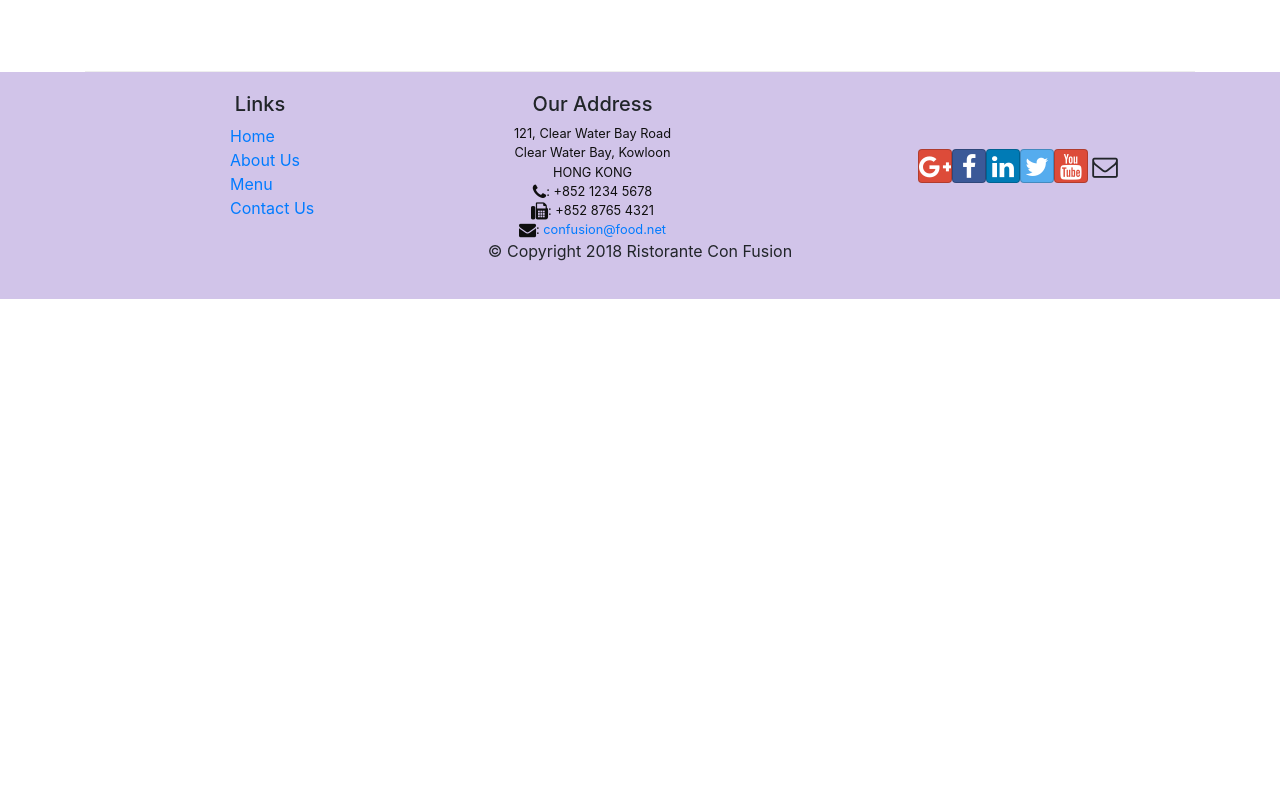
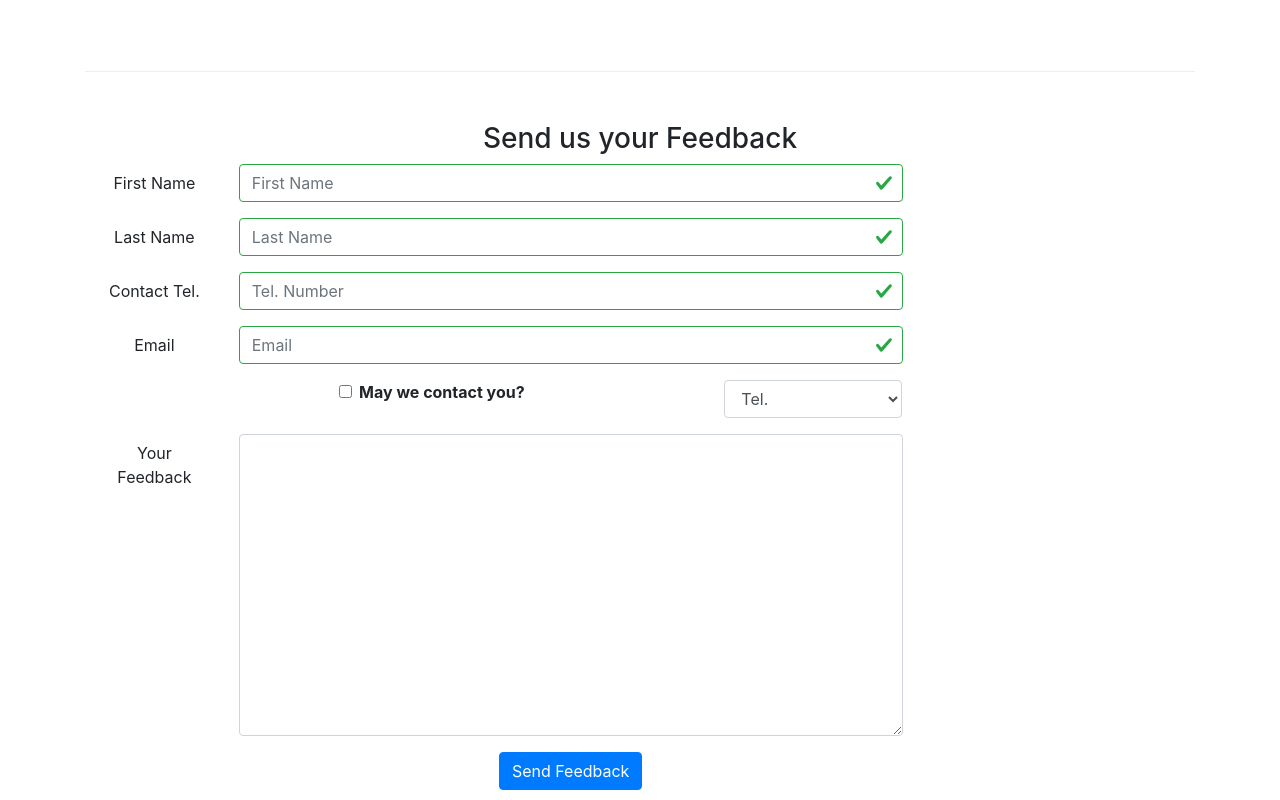
Before and after one commit to radhikathakkar/reactjs-demo, a React (Create React App) app: page /contactus in a window 1280 px wide. Shown: the part 800-1600 px from the top of the page. Before the commit the page ends 1099 px from the top, so only its background shows below. Built offline with nearby package versions, Linux system fonts and the light colour scheme.

Commit message:
controlled forms in react

```diff
--- a/src/components/AboutComponent.js
+++ b/src/components/AboutComponent.js
@@ -4,17 +4,18 @@
 
 function RenderLeader({ leader }) {
     return (
-
-            <Media>{leader.image}
-                <Media left href="#">
-                    <Media object data-src={leader.image} alt={leader.name} />
-                </Media>
-                <Media body left>
-                    <Media heading>{leader.name}</Media>
-                    <p>{leader.designation}</p>
-                    <p>{leader.description}</p>
-                </Media>
+        <div>
+        <Media tag="li" key={leader.id} className="col-12 mt-5" >
+            <Media left middle>
+                <Media object src={leader.image} alt={leader.name} />
             </Media>
+            <Media body className="ml-5">
+                <Media heading>{leader.name}</Media>
+                <p>{leader.designation}</p>
+                <p>{leader.description}</p>
+            </Media>
+        </Media>
+    </div>
     )
 }
 
--- a/src/components/ContactComponent.js
+++ b/src/components/ContactComponent.js
@@ -1,8 +1,87 @@
-import React from 'react';
-import { Breadcrumb, BreadcrumbItem } from 'reactstrap';
+import React, { Component } from 'react';
+import { Breadcrumb, BreadcrumbItem, Form, FormGroup, Input, Label, Col, Button, FormFeedback } from 'reactstrap';
 import { Link } from 'react-router-dom';
-function Contact(props) {
-    return(
+class Contact extends Component {
+    constructor(props) {
+        super(props);
+
+        this.state = {
+            firstname: '',
+            lastname: '',
+            telnum: '',
+            email: '',
+            agree: false,
+            contactType: 'Tel.',
+            message: '',
+            touched: {
+                firstname: false,
+                lastname: false,
+                telnum: false,
+                email: false
+            }
+        };
+
+        this.handleInputChange = this.handleInputChange.bind(this);
+        this.handleSubmit = this.handleSubmit.bind(this);
+        this.handleBlur = this.handleBlur.bind(this);
+    }
+
+    handleInputChange(event) {
+        const target = event.target;
+        const value = target.type === 'checkbox' ? target.checked : target.value;
+        const name = target.name;
+
+        this.setState({
+            [name]: value
+        });
+    }
+
+    handleSubmit(event) {
+        console.log('Current State is: ' + JSON.stringify(this.state));
+        alert('Current State is: ' + JSON.stringify(this.state));
+        event.preventDefault();
+    }
+
+    validate(firstname, lastname, telnum, email) {
+
+        const errors = {
+            firstname: '',
+            lastname: '',
+            telnum: '',
+            email: ''
+        };
+
+        if (this.state.touched.firstname && firstname.length < 3)
+            errors.firstname = 'First Name should be >= 3 characters';
+        else if (this.state.touched.firstname && firstname.length > 10)
+            errors.firstname = 'First Name should be <= 10 characters';
+
+        if (this.state.touched.lastname && lastname.length < 3)
+            errors.lastname = 'Last Name should be >= 3 characters';
+        else if (this.state.touched.lastname && lastname.length > 10)
+            errors.lastname = 'Last Name should be <= 10 characters';
+
+        const reg = /^\d+$/;
+        if (this.state.touched.telnum && !reg.test(telnum))
+            errors.telnum = 'Tel. Number should contain only numbers';
+
+        if (this.state.touched.email && email.split('').filter(x => x === '@').length !== 1)
+            errors.email = 'Email should contain a @';
+
+        return errors;
+    }
+
+
+    handleBlur = (field) => (evt) => {
+        this.setState({
+            touched: { ...this.state.touched, [field]: true },
+        });
+    }
+
+
+    render() {
+        const errors = this.validate(this.state.firstname, this.state.lastname, this.state.telnum, this.state.email);
+        return (
             <div className="container">
                 <div className="row">
                     <Breadcrumb>
@@ -40,8 +119,107 @@
                         </div>
                     </div>
                 </div>
+                <div className="row row-content">
+                    <div className="col-12">
+                        <h3>Send us your Feedback</h3>
+                    </div>
+                    <div className="col-12 col-md-9">
+                        <Form onSubmit={this.handleSubmit}>
+                            <FormGroup row>
+                                <Label htmlFor="firstname" md={2}>First Name</Label>
+                                <Col md={10}>
+                                    <Input type="text" id="firstname" name="firstname"
+                                        placeholder="First Name"
+                                        value={this.state.firstname}
+                                        valid={errors.firstname === ''}
+                                        invalid={errors.firstname !== ''}
+                                        onBlur={this.handleBlur('firstname')}
+                                        onChange={this.handleInputChange} />
+                                    <FormFeedback>{errors.firstname}</FormFeedback>
+                                </Col>
+                            </FormGroup>
+                            <FormGroup row>
+                                <Label htmlFor="lastname" md={2}>Last Name</Label>
+                                <Col md={10}>
+                                    <Input type="text" id="lastname" name="lastname"
+                                        placeholder="Last Name"
+                                        value={this.state.lastname}
+                                        valid={errors.lastname === ''}
+                                        invalid={errors.lastname !== ''}
+                                        onBlur={this.handleBlur('lastname')}
+                                        onChange={this.handleInputChange} />
+                                    <FormFeedback>{errors.lastname}</FormFeedback>
+                                </Col>
+                            </FormGroup>
+                            <FormGroup row>
+                                <Label htmlFor="telnum" md={2}>Contact Tel.</Label>
+                                <Col md={10}>
+                                    <Input type="tel" id="telnum" name="telnum"
+                                        placeholder="Tel. Number"
+                                        value={this.state.telnum}
+                                        valid={errors.telnum === ''}
+                                        invalid={errors.telnum !== ''}
+                                        onBlur={this.handleBlur('telnum')}
+                                        onChange={this.handleInputChange} />
+                                    <FormFeedback>{errors.telnum}</FormFeedback>
+                                </Col>
+                            </FormGroup>
+                            <FormGroup row>
+                                <Label htmlFor="email" md={2}>Email</Label>
+                                <Col md={10}>
+                                    <Input type="email" id="email" name="email"
+                                        placeholder="Email"
+                                        value={this.state.email}
+                                        valid={errors.email === ''}
+                                        invalid={errors.email !== ''}
+                                        onBlur={this.handleBlur('email')}
+                                        onChange={this.handleInputChange} />
+                                    <FormFeedback>{errors.email}</FormFeedback>
+                                </Col>
+                            </FormGroup>
+                            <FormGroup row>
+                                <Col md={{ size: 6, offset: 2 }}>
+                                    <FormGroup check>
+                                        <Label check>
+                                            <Input type="checkbox"
+                                                name="agree"
+                                                checked={this.state.agree}
+                                                onChange={this.handleInputChange} /> {' '}
+                                            <strong>May we contact you?</strong>
+                                        </Label>
+                                    </FormGroup>
+                                </Col>
+                                <Col md={{ size: 3, offset: 1 }}>
+                                    <Input type="select" name="contactType"
+                                        value={this.state.contactType}
+                                        onChange={this.handleInputChange}>
+                                        <option>Tel.</option>
+                                        <option>Email</option>
+                                    </Input>
+                                </Col>
+                            </FormGroup>
+                            <FormGroup row>
+                                <Label htmlFor="message" md={2}>Your Feedback</Label>
+                                <Col md={10}>
+                                    <Input type="textarea" id="message" name="message"
+                                        rows="12"
+                                        value={this.state.message}
+                                        onChange={this.handleInputChange}></Input>
+                                </Col>
+                            </FormGroup>
+                            <FormGroup row>
+                                <Col md={{ size: 10, offset: 2 }}>
+                                    <Button type="submit" color="primary">
+                                        Send Feedback
+                                    </Button>
+                                </Col>
+                            </FormGroup>
+                        </Form>
+                    </div>
+                </div>
             </div>
         );
     }
+}
 
 export default Contact;
```
Also changed, not shown: src/App.css (line endings or trailing spaces). Lines whose indentation alone changed are shown as unchanged.
